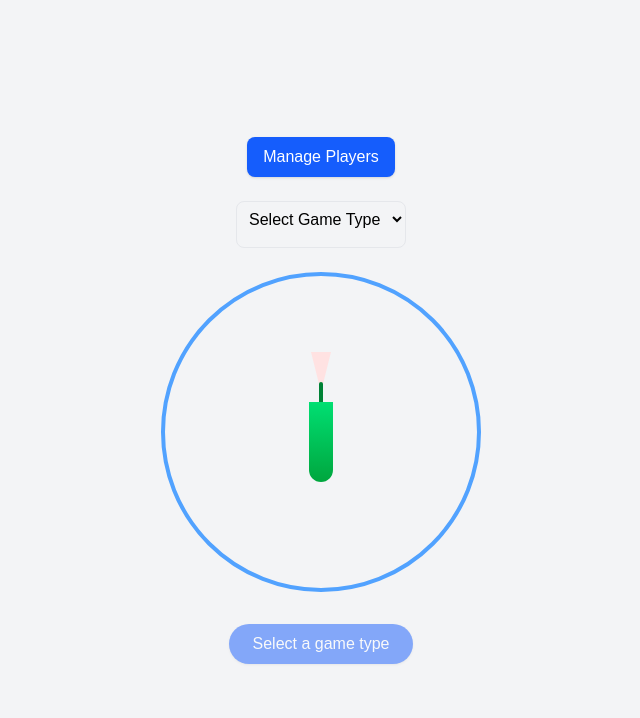
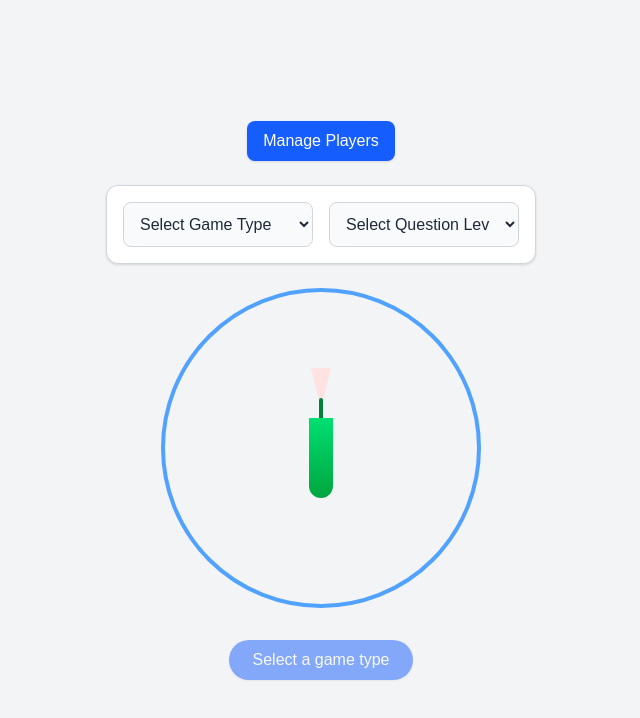
Before and after one commit to anivesh555/tord, a Next.js app: page /play in a window 1280 px wide. Shown: the top 718 px of the page, without its empty margins (319-959 px from the left). Built offline with nearby package versions, Linux system fonts and the light colour scheme.

Commit message:
added caterifgi

```diff
--- a/app/api/tord/route.ts
+++ b/app/api/tord/route.ts
@@ -27,8 +27,12 @@ export async function GET(req: Request) {
         //  need to have in redis
         const { searchParams } = new URL(req.url);
         const query = searchParams.get("type");
+        const level = searchParams.get("level");
+        console.log(query, level, "qllevele")
         if (query) filter.type = query
-        const allTords = await Tord.find(filter).select(["questionId", 'type']);
+        if (level) filter.category = level;
+
+        const allTords = await Tord.find(filter).select(["questionId", 'type', 'category']);
         let min = 0
         let max = allTords.length
         const randomIndex = Math.floor(Math.random() * max);
--- a/app/play/page.tsx
+++ b/app/play/page.tsx
@@ -19,6 +19,8 @@ export default function Home() {
     const [spinning, setSpinning] = useState(false);
     const [result, setResult] = useState(null);
     const [type, setType] = useState("");
+    const [level, setLevel] = useState("");
+
     const [loading, setLoading] = useState(false);
     const [question, setQuestion] = useState(null);
     const [questionType, setQuestionTpe] = useState(null);
@@ -110,13 +112,12 @@ export default function Home() {
             const index = Math.floor((players.length - normalizedAngle / segmentAngle) % players.length);
             const selected = players[index < 0 ? 0 : index];
             setResult(selected);
-            console.log(normalizedAngle, segmentAngle, "=====", selected)
             if (type == 'tord') setPopup(true)
         }, 4000);
 
         if (type != 'tord') {
             try {
-                const res = await fetch(`/api/tord?type=${type}`, {
+                const res = await fetch(`/api/tord?type=${type}&level=${level}`, {
                     method: "GET",
                     headers: { "Content-Type": "application/json" },
                 });
@@ -154,21 +155,37 @@ export default function Home() {
                 </button>
             </div>
 
-            <div className="mb-6 flex gap-3 text-black bg-blue border border-gray-200 rounded-lg">
-
+            <div className="mb-6 flex flex-col sm:flex-row gap-4 text-gray-800 bg-white border border-gray-300 rounded-xl shadow-sm p-4">
                 <select
                     value={type}
                     onChange={(e) => setType(e.target.value)}
-                    style={{ padding: 8, width: "100%", marginBottom: 10 }}
+                    className="w-full sm:w-1/2 p-3 rounded-lg border border-gray-300 focus:outline-none focus:ring-2 focus:ring-blue-500 bg-gray-50 transition"
                 >
                     <option value="">Select Game Type</option>
-
                     <option value="tord">Truth and Dare</option>
                     <option value="truth">Truths Only</option>
                     <option value="dare">Dare Only</option>
+                </select>
 
+                <select
+                    value={level}
+                    onChange={(e) => setLevel(e.target.value)}
+                    className="w-full sm:w-1/2 p-3 rounded-lg border border-gray-300 focus:outline-none focus:ring-2 focus:ring-blue-500 bg-gray-50 transition"
+                >
+                    <option value="">Select Question Level</option>
+                    <option value="normal">Normal</option>
+                    <option value="couple">Couple</option>
+                    <option value="extreme">Extreme</option>
+                    <option value="superExtreme">Super Extreme</option>
+                    <option value="naughty">Naughty</option>
                 </select>
             </div>
+
+
+            {/* <div className="mb-6 flex gap-3 text-black bg-blue border border-gray-200 rounded-lg">
+
+
+            </div> */}
 
 
             <div className="relative w-80 h-80 rounded-full border-4 border-blue-400 flex items-center justify-center">
```
